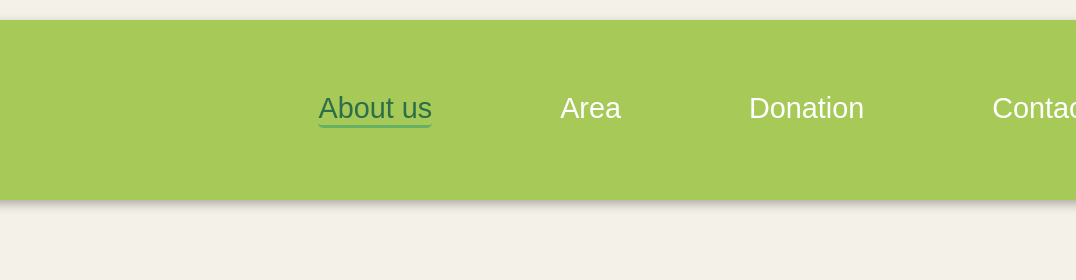
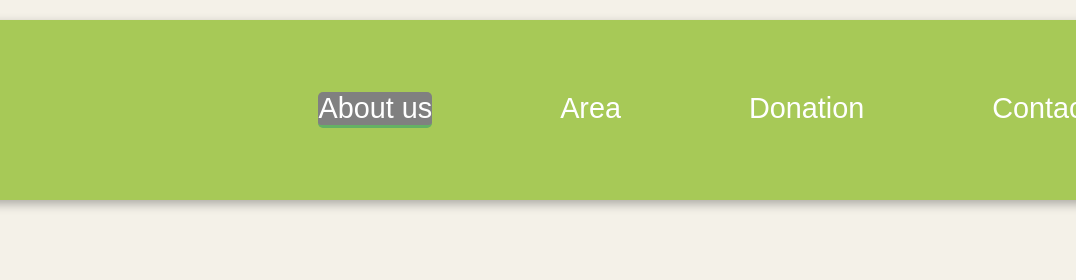
Before and after one commit to kenny0702/rootsofrenewal, a plain HTML site: page index.html in a window 1280 px wide. In both pictures the pointer is over the link "About us". Shown: the top 280 px of the page, 204-1280 px from the left. Drawn offline with Linux system fonts and the light colour scheme.

Commit message:
Ajout de la fonctionnalité X

```diff
--- a/roots.css
+++ b/roots.css
@@ -5,7 +5,7 @@
   text-decoration: none;
   border: none;
   outline: none;
-  font-family: 'Poppins', sans-serif;
+  font-family: "Poppins", sans-serif;
 }
 
 body {
@@ -50,8 +50,8 @@ nav a {
 
 nav a:hover,
 nav a.active {
-  background-color: #a7c957;
-  color: #2c6e49;
+  background-color: grey;
+  color: white;
   border-bottom: 3px solid rgb(100, 177, 100);
 }
 .logo img {
```
